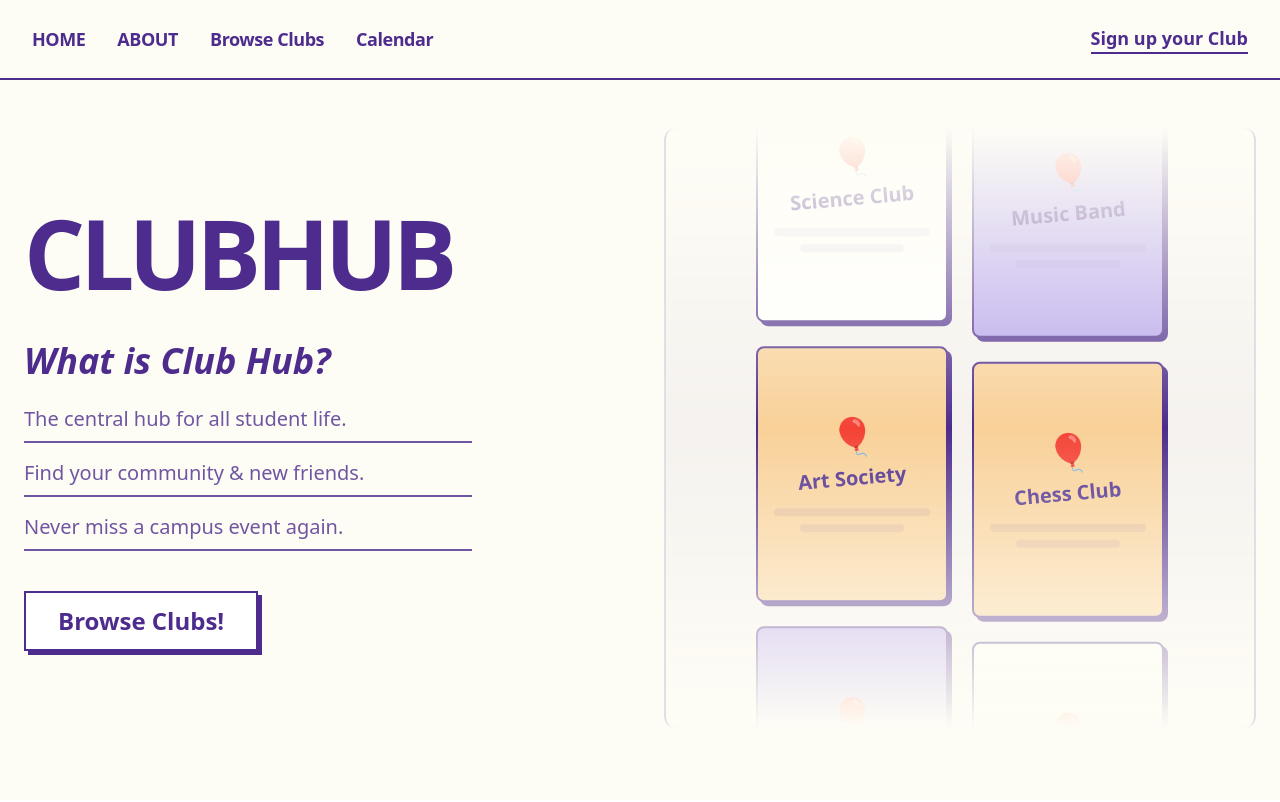
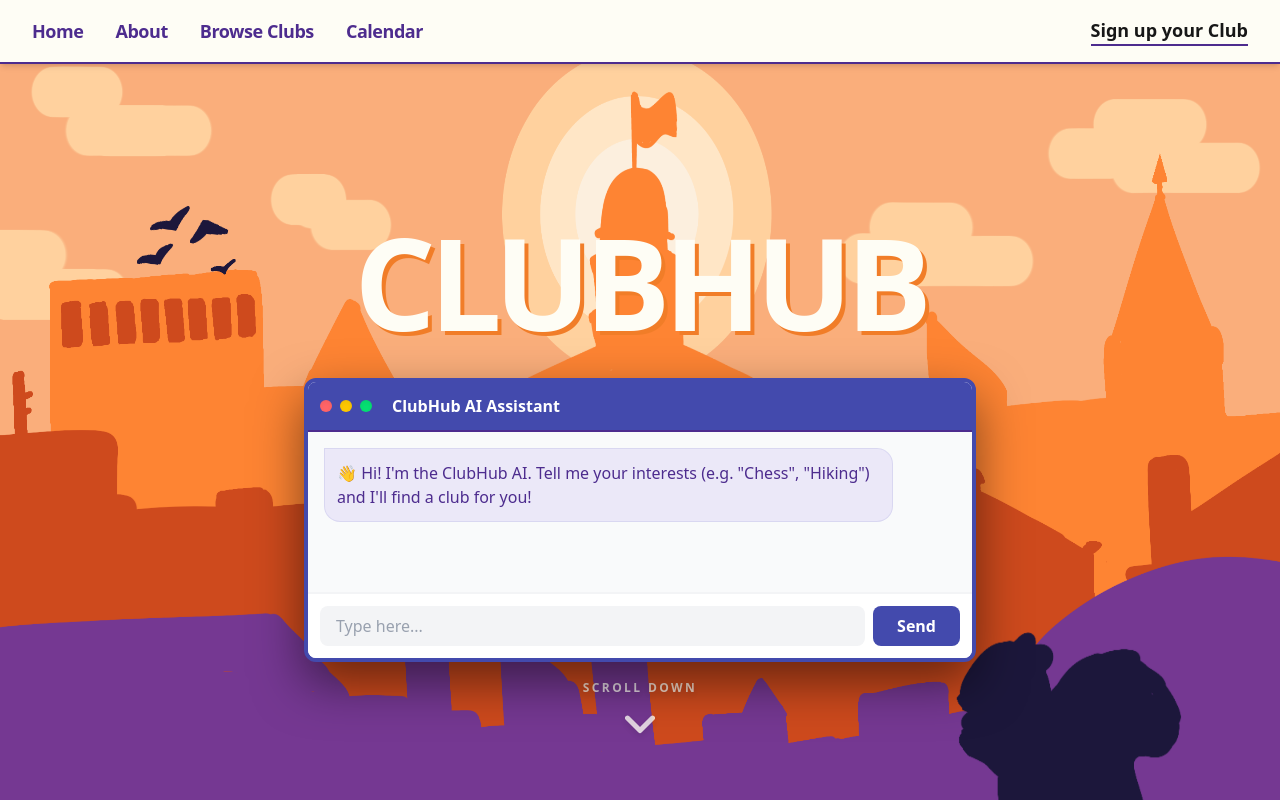
Before and after one commit to FeliciaW05/McWiCS-Club-Hub, a Next.js app in the folder club-hub/: page / in a window 1280 px wide. Shown: the top 802 px of the page. Built offline with nearby package versions, Linux system fonts and the light colour scheme.

Commit message:
added a splash screen with a chatbot window

```diff
--- a/club-hub/src/app/globals.css
+++ b/club-hub/src/app/globals.css
@@ -1,12 +1,7 @@
 @import "tailwindcss";
 
-:root {
-  --background: #ffffff;
-  --foreground: #171717;
-}
-
 @theme {
-  /* This automatically creates bg-club-dark, text-club-dark, etc. */
+  /* --- CUSTOM COLORS --- */
   --color-club-dark: #4D2C8E;
   --color-club-blue: #434AAD;
   --color-club-light: #B3A1EE;
@@ -14,22 +9,125 @@
   --color-club-cream: #F9D199;
   --color-club-white: #FEFDF5;
 
-  /* Your existing Next.js fonts */
+  /* --- FONTS --- */
   --font-sans: var(--font-geist-sans);
   --font-mono: var(--font-geist-mono);
+
+  /* --- ANIMATIONS --- */
+  --animate-scroll-up: scroll-up 20s linear infinite;
+  --animate-bounce-slow: bounce 3s infinite;
+
+  @keyframes scroll-up {
+    0% { transform: translateY(0); }
+    100% { transform: translateY(-50%); }
+  }
 }
 
-/* Dark mode handling */
+/* --- COMPONENT CLASSES --- */
+
+/* Splash Screen */
+.splash-container {
+  @apply h-screen w-full relative flex flex-col items-center justify-center overflow-hidden bg-club-dark text-center px-4 pt-20; /* Added pt-20 so content doesn't hide behind nav */
+}
+
+.splash-bg-image {
+  @apply absolute inset-0 w-full h-full pointer-events-none;
+}
+
+.splash-logo {
+  @apply text-8xl md:text-9xl font-black text-club-white tracking-tighter drop-shadow-[4px_4px_0px_#F17D28] mb-8 z-10;
+}
+
+/* Chatbot Window */
+.chatbot-window {
+  @apply w-full max-w-2xl bg-white rounded-xl shadow-[0_20px_50px_rgba(0,0,0,0.5)] border-4 border-club-blue flex flex-col z-20 overflow-hidden transform transition-all hover:scale-[1.01];
+}
+
+.chat-header {
+  @apply bg-club-blue p-3 flex items-center gap-3 border-b-2 border-club-dark;
+}
+
+.chat-dot {
+  @apply w-3 h-3 rounded-full shadow-inner;
+}
+
+/* UPDATED: Height reduced to h-40 */
+.chat-body {
+  @apply h-40 bg-gray-50 p-4 flex flex-col gap-4 overflow-y-auto text-left;
+}
+
+.chat-message-ai {
+  @apply bg-club-light/20 text-club-dark p-3 text-sm md:text-base rounded-2xl rounded-tl-none self-start max-w-[90%] font-medium border border-club-blue/10;
+}
+
+.chat-input-area {
+  @apply p-3 bg-white border-t-2 border-gray-100 flex gap-2;
+}
+
+.chat-input {
+  @apply flex-1 bg-gray-100 rounded-lg px-4 py-2 outline-none focus:ring-2 focus:ring-club-orange text-club-dark transition-all placeholder:text-gray-400;
+}
+
+.chat-send-btn {
+  @apply bg-club-blue text-white font-bold px-6 rounded-lg hover:bg-club-dark transition-colors cursor-pointer;
+}
+
+/* Navbar - UPDATED: Fixed to top */
+.nav-container {
+  @apply fixed top-0 left-0 w-full z-50 flex justify-between items-center py-4 px-8 border-b-2 border-club-dark bg-club-white shadow-md;
+}
+.nav-links {
+  @apply hidden md:flex gap-8 text-lg font-bold tracking-tight text-club-dark;
+}
+.nav-link-item {
+  @apply hover:text-club-blue hover:underline decoration-wavy cursor-pointer;
+}
+.nav-signup-btn {
+  @apply text-lg font-bold border-b-2 border-club-dark hover:text-club-orange hover:border-club-orange transition-colors cursor-pointer;
+}
+
+/* Main Content Area */
+.main-grid {
+  @apply max-w-7xl mx-auto mt-16 px-6 grid md:grid-cols-2 gap-16 items-start pb-20;
+}
+
+.info-heading {
+  @apply text-5xl font-bold italic underline decoration-club-orange decoration-4 underline-offset-4 text-club-dark;
+}
+
+.info-text-group {
+  @apply space-y-6 text-2xl font-medium opacity-90 max-w-lg leading-relaxed text-club-dark;
+}
+
+.info-text-item {
+  @apply border-l-4 border-club-blue pl-4;
+}
+
+.cta-button {
+  @apply mt-8 w-full md:w-auto px-10 py-4 border-2 border-club-dark text-2xl font-bold bg-white text-club-dark hover:bg-club-orange hover:text-white transition-all shadow-[6px_6px_0px_0px_#4D2C8E] hover:shadow-none hover:translate-x-[3px] hover:translate-y-[3px] cursor-pointer;
+}
+
+/* Moving Posters */
+.poster-container {
+  @apply h-[500px] overflow-hidden relative border-4 border-club-dark bg-white rounded-2xl shadow-[8px_8px_0px_0px_#4D2C8E];
+}
+
+.poster-scroll-column {
+  @apply flex flex-col gap-6 animate-scroll-up;
+}
+
+.club-card {
+  @apply w-48 h-64 shrink-0 border-2 border-club-dark rounded-lg shadow-[4px_4px_0px_0px_#4D2C8E] flex flex-col items-center justify-center p-4 bg-white transition-transform hover:scale-105;
+}
+
+.club-card-title {
+  @apply font-bold text-xl text-center rotate-[-5deg] text-club-dark;
+}
+
+/* Global Resets */
 :root {
   --background: #ffffff;
   --foreground: #171717;
-}
-
-@media (prefers-color-scheme: dark) {
-  :root {
-    --background: #0a0a0a;
-    --foreground: #ededed;
-  }
 }
 
 body {
@@ -37,38 +135,3 @@ body {
   color: var(--foreground);
   font-family: var(--font-sans), Arial, Helvetica, sans-serif;
 }
-
-/*club cards animation
-club cards will auto scroll down*/
-@keyframes scroll-up {
-  0% { transform: translateY(0); }
-  100% { transform: translateY(-50%); }
-}
-
-.animate-scroll-up {
-  animation: scroll-up 20s linear infinite;
-}
-
-/*
-@theme inline {
-  --color-background: var(--background);
-  --color-foreground: var(--foreground);
-  --font-sans: var(--font-geist-sans);
-  --font-mono: var(--font-geist-mono);
-}
-
-
-@media (prefers-color-scheme: dark) {
-  :root {
-    --background: #0a0a0a;
-    --foreground: #ededed;
-  }
-}
-
-body {
-  background: var(--background);
-  color: var(--foreground);
-  font-family: Arial, Helvetica, sans-serif;
-}
-
-*/
--- a/club-hub/src/app/page.js
+++ b/club-hub/src/app/page.js
@@ -1,39 +1,68 @@
 import React from 'react';
 import Link from 'next/link';
 
-// A reusable card component for the posters
+// --- SUB-COMPONENTS ---
+
 const ClubCard = ({ title, color }) => (
-  <div className={`w-48 h-64 shrink-0 ${color} border-2 border-club-dark rounded-lg shadow-[4px_4px_0px_0px_#4D2C8E] flex flex-col items-center justify-center p-4`}>
+  <div className={`club-card ${color}`}>
     <div className="text-4xl mb-2">🎈</div>
-    <span className="font-bold text-xl text-center rotate-[-5deg]">{title}</span>
+    <span className="club-card-title">{title}</span>
     <div className="w-full h-2 bg-club-dark/10 mt-4 rounded-full"></div>
     <div className="w-2/3 h-2 bg-club-dark/10 mt-2 rounded-full"></div>
   </div>
 );
 
 const Navbar = () => (
-  <nav className="flex justify-between items-center py-6 px-8 border-b-2 border-club-dark bg-club-white sticky top-0 z-50">
-    <div className="flex gap-8 text-lg font-bold tracking-tight text-club-dark">
-      <a href="#" className="hover:text-club-blue hover:underline decoration-wavy">HOME</a>
-      <a href="#" className="hover:text-club-blue hover:underline decoration-wavy">ABOUT</a>
-      <Link href="/browse" className="hover:text-club-blue hover:underline decoration-wavy">Browse Clubs</Link>
-      <a href="#" className="hover:text-club-blue hover:underline decoration-wavy">Calendar</a>
+  <nav className="nav-container">
+    <div className="text-2xl font-black text-club-dark md:hidden">CLUBHUB</div>
+    <div className="nav-links">
+      <Link href="/" className="nav-link-item">Home</Link>
+      <Link href="#" className="nav-link-item">About</Link>
+      <Link href="/browse" className="nav-link-item">Browse Clubs</Link>
+      <Link href="#" className="nav-link-item">Calendar</Link>
     </div>
-    <button className="text-lg font-bold border-b-2 border-club-dark hover:text-club-orange hover:border-club-orange transition-colors">
+    <button className="nav-signup-btn">
       Sign up your Club
     </button>
   </nav>
 );
 
+const ChatWindow = () => (
+  <div className="chatbot-window">
+    {/* Window Header */}
+    <div className="chat-header">
+      <div className="flex gap-2">
+        <div className="chat-dot bg-red-400"></div>
+        <div className="chat-dot bg-yellow-400"></div>
+        <div className="chat-dot bg-green-400"></div>
+      </div>
+      <span className="text-white font-bold ml-2">ClubHub AI Assistant</span>
+    </div>
 
-<a href="/browse">
-  <button className="mt-4 px-8 py-3 border-2 border-club-dark text-2xl font-bold bg-white hover:bg-club-orange hover:text-white transition-all shadow-[4px_4px_0px_0px_#4D2C8E] hover:shadow-none hover:translate-x-[2px] hover:translate-y-[2px]">
-    Browse Clubs!
+    {/* Chat Body (Simulated AI) */}
+    <div className="chat-body">
+      <div className="chat-message-ai">
+        👋 Hi! I'm the ClubHub AI. Tell me your interests (e.g. "Chess", "Hiking") and I'll find a club for you!
+      </div>
+    </div>
+
+    {/* Input Area */}
+    <div className="chat-input-area">
+      <input
+        type="text"
+        placeholder="Type here..."
+        className="chat-input"
+      />
+      <button className="chat-send-btn">
+        Send
       </button>
-</a>
+    </div>
+  </div>
+);
+
+// --- MAIN PAGE COMPONENT ---
 
 export default function Home() {
-  // We duplicate the list of clubs to create a seamless infinite loop
   const clubs = [
     { title: "Science Club", color: "bg-white" },
     { title: "Art Society", color: "bg-club-cream" },
@@ -44,46 +73,84 @@ export default function Home() {
   ];
 
   return (
-    <div className="min-h-screen bg-club-white text-club-dark font-sans overflow-x-hidden">
+    <div className="font-sans">
+
+      {/* GLOBAL NAVBAR (Now Fixed to Top) */}
       <Navbar />
 
-      <main className="max-w-7xl mx-auto mt-12 px-6 grid md:grid-cols-2 gap-12 items-center">
+      {/* === SECTION 1: SPLASH SCREEN (Full Height) === */}
+      <section className="splash-container">
 
-        {/* LEFT COLUMN: Text & Search */}
-        <div className="space-y-10">
-          <h1 className="text-8xl font-black tracking-tighter">CLUBHUB</h1>
+        {/* Background Image*/}
+        <img
+          src="background_mcgill.png"
+          alt="University Background"
+          className="splash-bg-image"
+        />
 
+        {/* Center Content: Logo + Chatbot */}
+        <h1 className="splash-logo">CLUBHUB</h1>
+        <ChatWindow />
+
+        {/* Scroll Indicator */}
+        <div className="absolute bottom-10 text-club-white animate-bounce-slow flex flex-col items-center opacity-80">
+             <span className="text-xs font-bold uppercase tracking-[0.2em] mb-2 drop-shadow-md">
+                Scroll Down
+            </span>
+            <svg
+                xmlns="http://www.w3.org/2000/svg"
+                fill="none"
+                viewBox="0 0 24 24"
+                strokeWidth={3}
+                stroke="currentColor"
+                className="w-10 h-10 drop-shadow-md"
+            >
+                <path strokeLinecap="round" strokeLinejoin="round" d="M19.5 8.25l-7.5 7.5-7.5-7.5" />
+            </svg>
+        </div>
+      </section>
+
+
+      {/* === SECTION 2: ORIGINAL HOMEPAGE CONTENT === */}
+      <div className="min-h-screen bg-club-white relative z-20 shadow-[0_-20px_40px_rgba(0,0,0,0.1)]">
+
+        <main className="main-grid">
+
+          {/* LEFT: Info Text */}
+          <div className="space-y-10 pt-4">
             <div className="space-y-6">
-            <h2 className="text-4xl font-bold italic">What is Club Hub?</h2>
+              <h2 className="info-heading">
+                  What is Club Hub?
+              </h2>
 
-            {/* The "handwritten" lines from your sketch */}
-            <div className="space-y-4 text-xl font-medium opacity-80 max-w-md">
-              <p className="border-b-2 border-club-dark pb-2">The central hub for all student life.</p>
-              <p className="border-b-2 border-club-dark pb-2">Find your community & new friends.</p>
-              <p className="border-b-2 border-club-dark pb-2">Never miss a campus event again.</p>
+              <div className="info-text-group">
+                <p className="info-text-item">The central hub for all McGill student life.</p>
+                <p className="info-text-item">Find your community & new friends instantly.</p>
+                <p className="info-text-item">Never miss a campus event again.</p>
               </div>
 
               <Link href="/browse">
-              <button className="mt-4 px-8 py-3 border-2 border-club-dark text-2xl font-bold bg-white hover:bg-club-orange hover:text-white transition-all shadow-[4px_4px_0px_0px_#4D2C8E] hover:shadow-none hover:translate-x-[2px] hover:translate-y-[2px]">
-                Browse Clubs!
+                  <button className="cta-button">
+                    Browse All Clubs →
                   </button>
               </Link>
             </div>
           </div>
 
-        {/* RIGHT COLUMN: The "Moving" Posters */}
-        <div className="h-[600px] overflow-hidden relative border-x-2 border-club-dark/10 bg-club-dark/5 rounded-xl">
-            <div className="flex justify-center gap-6 h-full p-4">
+          {/* RIGHT: Moving Posters Animation */}
+          <div className="poster-container">
+              {/* Inner wrapper for spacing/background */}
+              <div className="flex justify-center gap-6 h-full p-6 bg-club-dark/5">
 
-                {/* Column 1: Moves Up */}
-                <div className="flex flex-col gap-6 animate-scroll-up">
+                  {/* Column 1 */}
+                  <div className="poster-scroll-column">
                       {[...clubs, ...clubs].map((club, i) => (
                           <ClubCard key={`col1-${i}`} {...club} />
                       ))}
                   </div>
 
-                {/* Column 2: Moves Up (Slower or Offset) */}
-                <div className="flex flex-col gap-6 animate-scroll-up" style={{ animationDuration: '25s' }}>
+                  {/* Column 2 (Reversed & Slower) */}
+                  <div className="poster-scroll-column" style={{ animationDuration: '28s' }}>
                       {[...clubs, ...clubs].reverse().map((club, i) => (
                           <ClubCard key={`col2-${i}`} {...club} />
                       ))}
@@ -91,80 +158,13 @@ export default function Home() {
 
               </div>
 
-            {/* Gradient overlay to make it look smooth at edges */}
-            <div className="absolute inset-0 pointer-events-none bg-gradient-to-b from-club-white via-transparent to-club-white h-full"></div>
+              {/* Fade Overlay (Top/Bottom) */}
+              <div className="absolute inset-0 pointer-events-none bg-gradient-to-b from-white/80 via-transparent to-white/80 h-full"></div>
           </div>
 
         </main>
       </div>
+
+    </div>
   );
 }
-
-/*
-import Image from "next/image";
-
-export default function Home() {
-  return (
-    <div className="flex min-h-screen items-center justify-center bg-zinc-50 font-sans dark:bg-black">
-      <main className="flex min-h-screen w-full max-w-3xl flex-col items-center justify-between py-32 px-16 bg-white dark:bg-black sm:items-start">
-        <Image
-          className="dark:invert"
-          src="/next.svg"
-          alt="Next.js logo"
-          width={100}
-          height={20}
-          priority
-        />
-        <div className="flex flex-col items-center gap-6 text-center sm:items-start sm:text-left">
-          <h1 className="max-w-xs text-3xl font-semibold leading-10 tracking-tight text-black dark:text-zinc-50">
-            To get started, edit the page.js file.
-          </h1>
-          <p className="max-w-md text-lg leading-8 text-zinc-600 dark:text-zinc-400">
-            Looking for a starting point or more instructions? Head over to{" "}
-            <a
-              href="https://vercel.com/templates?framework=next.js&utm_source=create-next-app&utm_medium=appdir-template-tw&utm_campaign=create-next-app"
-              className="font-medium text-zinc-950 dark:text-zinc-50"
-            >
-              Templates
-            </a>{" "}
-            or the{" "}
-            <a
-              href="https://nextjs.org/learn?utm_source=create-next-app&utm_medium=appdir-template-tw&utm_campaign=create-next-app"
-              className="font-medium text-zinc-950 dark:text-zinc-50"
-            >
-              Learning
-            </a>{" "}
-            center.
-          </p>
-        </div>
-        <div className="flex flex-col gap-4 text-base font-medium sm:flex-row">
-          <a
-            className="flex h-12 w-full items-center justify-center gap-2 rounded-full bg-foreground px-5 text-background transition-colors hover:bg-[#383838] dark:hover:bg-[#ccc] md:w-[158px]"
-            href="https://vercel.com/new?utm_source=create-next-app&utm_medium=appdir-template-tw&utm_campaign=create-next-app"
-            target="_blank"
-            rel="noopener noreferrer"
-          >
-            <Image
-              className="dark:invert"
-              src="/vercel.svg"
-              alt="Vercel logomark"
-              width={16}
-              height={16}
-            />
-            Deploy Now
-          </a>
-          <a
-            className="flex h-12 w-full items-center justify-center rounded-full border border-solid border-black/[.08] px-5 transition-colors hover:border-transparent hover:bg-black/[.04] dark:border-white/[.145] dark:hover:bg-[#1a1a1a] md:w-[158px]"
-            href="https://nextjs.org/docs?utm_source=create-next-app&utm_medium=appdir-template-tw&utm_campaign=create-next-app"
-            target="_blank"
-            rel="noopener noreferrer"
-          >
-            Documentation
-          </a>
-        </div>
-      </main>
-    </div>
-
-  );
-}
-*/
```
Also changed, not shown: club-hub/public/CLUB.png (added), club-hub/public/background_mcgill.png (added). Lines whose indentation alone changed are shown as unchanged.
